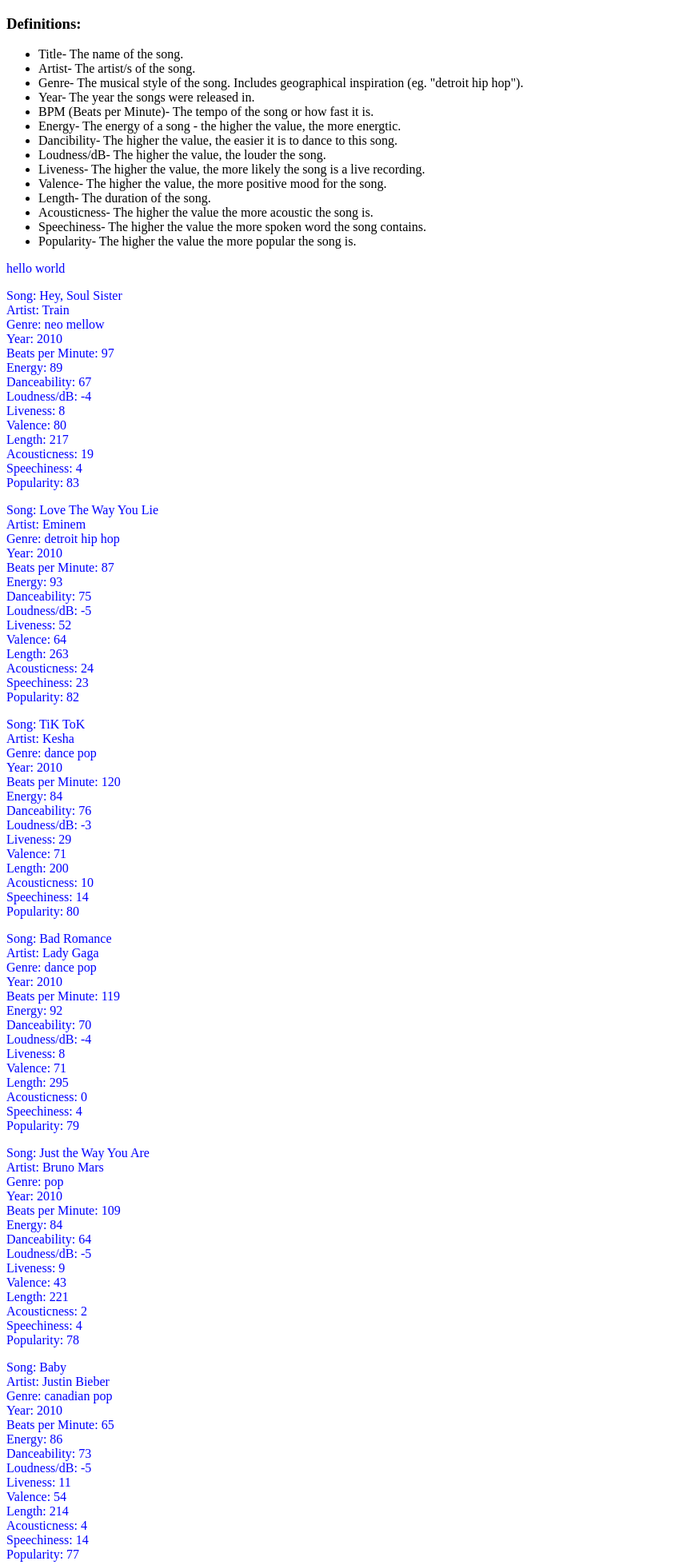
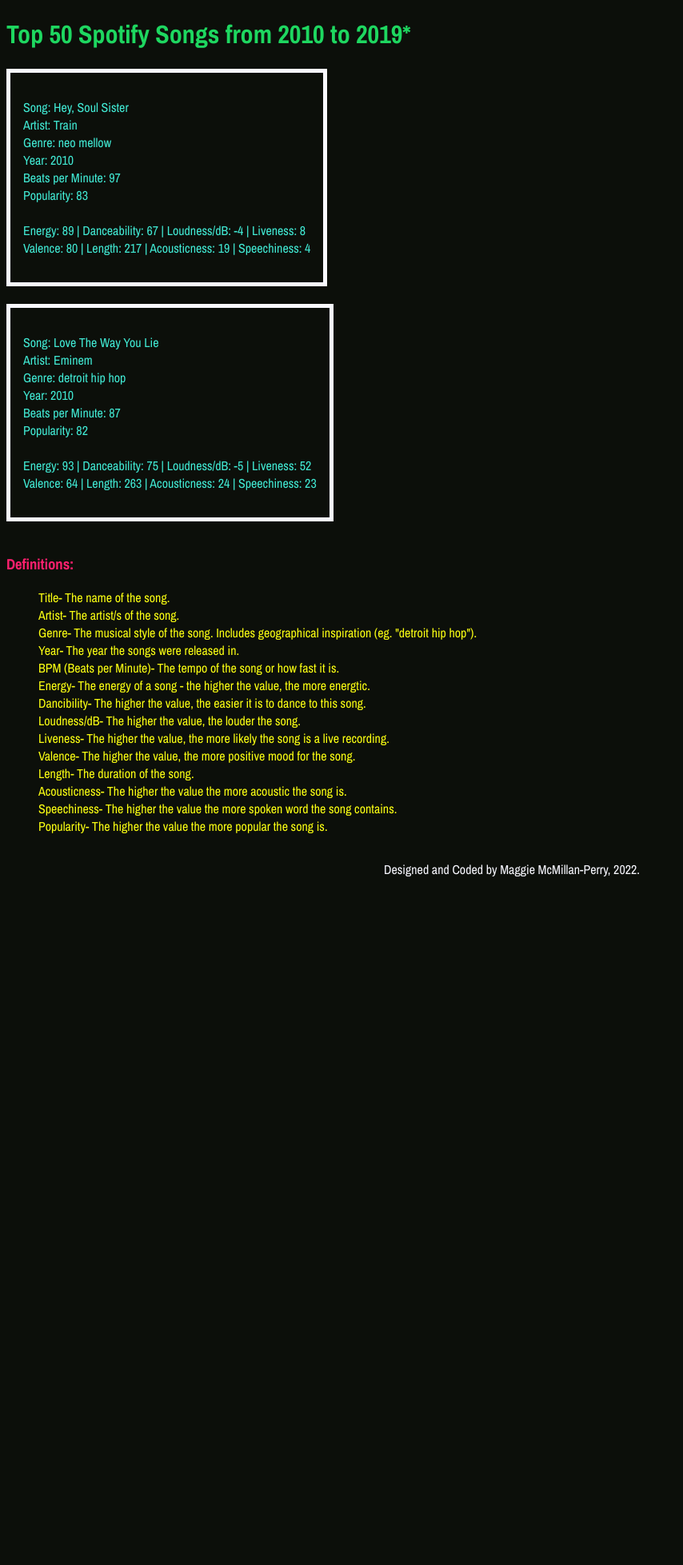
Before and after one commit to maggie-mp/212-music, a Flask app: page / in a window 1280 px wide. Shown: the top 1957 px of the page at 80% size, without its empty margins (0-854 px from the left). After the commit the page ends 1096 px from the top, so only its background shows below. Run offline with Flask 2, Linux system fonts and the light colour scheme; data comes from the database, SQL or seed files in the repository.

Commit message:
added css, and switched spot in html
added pretty colours and switched order of info on index page

```diff
--- a/run.py
+++ b/run.py
@@ -13,11 +13,11 @@
     print(db)
 
     music = []
-    cur = db.execute('SELECT * FROM top50')
+    cur = db.execute ('SELECT * from [top50] limit 2')
     for row in cur:
         music.append(list(row))
     db.close()
 
     return render_template('index.html',
-        disclaimer='This website is for folks living in Aotearoa, New Zealand | Designed and Coded by Maggie McMillan-Perry',
+        disclaimer='Designed and Coded by Maggie McMillan-Perry, 2022.',
         music=music)
--- a/static/screen.css
+++ b/static/screen.css
@@ -1,3 +1,42 @@
+@import url('https://fonts.googleapis.com/css2?family=Archivo+Narrow:ital,wght@0,400;0,700;1,400;1,700&display=swap');
+
+/*Colour palette:
+Smoky Black: #0C0F0A
+Pink Winter Sky: #FF206E;
+Lemon Glasier:  #FBFF12;
+Turquiose: #41EAD4;
+snow white */
+
+body {
+	background-color: #0C0F0A;
+	font-family: 'Archivo Narrow', sans-serif;
+}
+
+h1 {
+	color: #1ed760;
+}
+
+h3 {
+	color: #FF206E;
+}
+
+ul {
+	list-style: none;
+	color: #FBFF12;
+}
+
+.info {
+	border: 5px solid ghostwhite;
+	padding: 1em;
+	width: fit-content;
+}
+
 p {
-	color: blue;
+	color: #41EAD4;
 }
+
+#footer {
+	color: ghostwhite;
+	text-align: center;
+	padding: 1em;
+}
--- a/templates/index.html
+++ b/templates/index.html
@@ -11,7 +11,36 @@
   </head>
 
   <body>
-    <h3>Definitions:</h3>
+
+    <h1>Top 50 Spotify Songs from 2010 to 2019*</h1>
+
+          {% for music in music %}
+          <div class="info">
+          <p>
+            Song: {{ music [0]}} <br>
+            Artist: {{ music [1]}} <br>
+            Genre: {{ music [2]}} <br>
+            Year: {{ music [3]}}  <br>
+            Beats per Minute: {{ music [4]}} <br>
+            Popularity: {{ music [13]}} <br> <br>
+            Energy: {{ music [5]}} |
+            Danceability: {{ music [6]}} |
+            Loudness/dB: {{ music [7]}} |
+            Liveness: {{ music [8]}} <br>
+            Valence: {{ music [9]}} |
+            Length: {{ music [10]}} |
+            Acousticness: {{ music [11]}} |
+            Speechiness: {{ music [12]}}
+          </p>
+          </div>
+          <br>
+          {% endfor %}
+
+
+
+
+
+   <h3>Definitions:</h3>
     <ul>
       <li> Title- The name of the song. </li>
       <li> Artist- The artist/s of the song. </li>
@@ -30,30 +59,6 @@
     </ul>
 
 
-	<p>hello world</p>
-
-
-          {% for music in music %}
-          <p>
-            Song: {{ music [0]}} <br>
-            Artist: {{ music [1]}} <br>
-            Genre: {{ music [2]}} <br>
-            Year: {{ music [3]}}  <br>
-            Beats per Minute: {{ music [4]}} <br>
-            Energy: {{ music [5]}} <br>
-            Danceability: {{ music [6]}} <br>
-            Loudness/dB: {{ music [7]}} <br>
-            Liveness: {{ music [8]}} <br>
-            Valence: {{ music [9]}} <br>
-            Length: {{ music [10]}} <br>
-            Acousticness: {{ music [11]}} <br>
-            Speechiness: {{ music [12]}} <br>
-            Popularity: {{ music [13]}}
-          </p>
-          {% endfor %}
-
-
-
   <div id="footer">
       {{ disclaimer }}
     </div>
```
